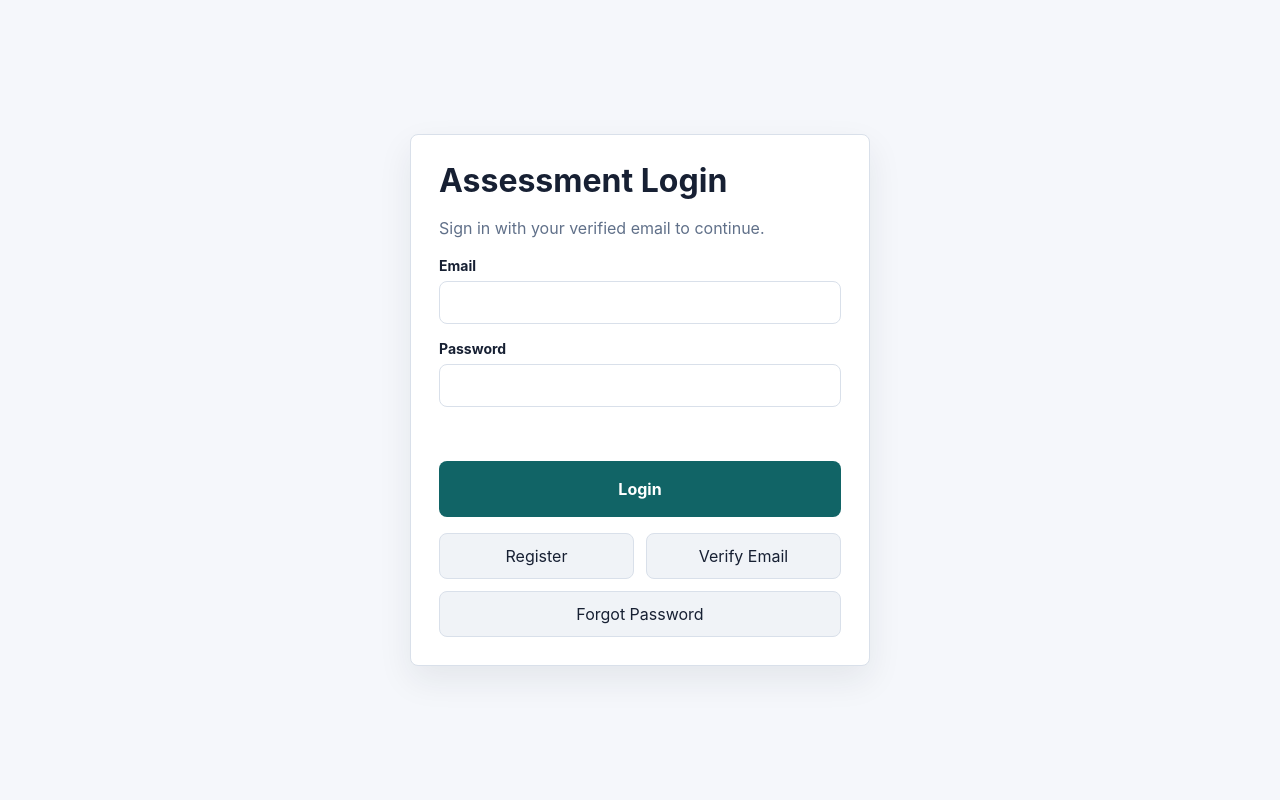
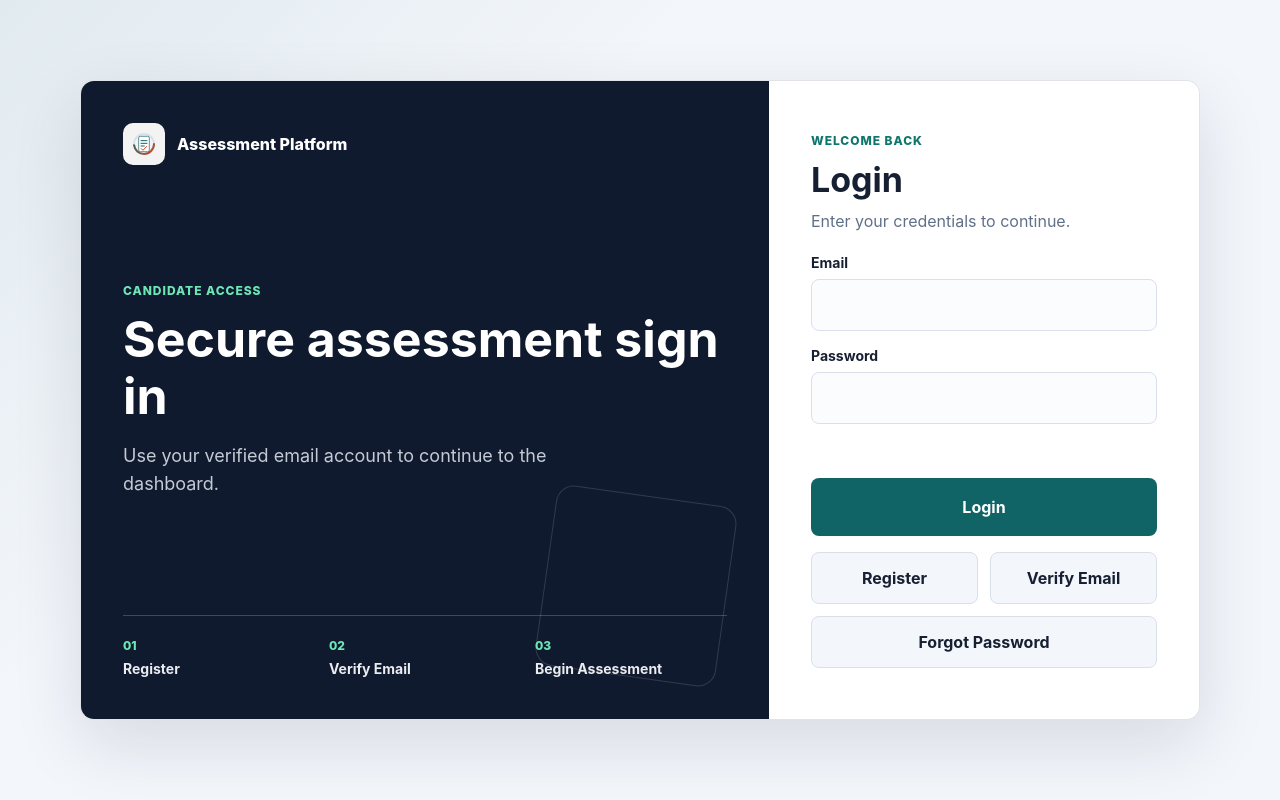
Before and after one commit to lubercypal/assessment, a PHP site: page /login in a window 1280 px wide. Run offline with PHP 8.4, Linux system fonts and the light colour scheme.

Commit message:
new login look

```diff
--- a/assets/css/app.css
+++ b/assets/css/app.css
@@ -59,6 +59,174 @@ a {
     border-radius: 8px;
     box-shadow: var(--shadow);
     padding: 28px;
+}
+
+.login-page {
+    place-items: center;
+    padding: 34px 18px;
+    background:
+        linear-gradient(135deg, rgba(17, 100, 102, 0.08), transparent 34%),
+        #f3f6fb;
+}
+
+.login-shell {
+    width: min(1120px, 100%);
+    min-height: 640px;
+    display: grid;
+    grid-template-columns: minmax(0, 1fr) minmax(390px, 430px);
+    border: 1px solid rgba(145, 158, 177, 0.28);
+    border-radius: 14px;
+    overflow: hidden;
+    background: white;
+    box-shadow: 0 24px 70px rgba(15, 23, 42, 0.12);
+}
+
+.login-brand-panel {
+    position: relative;
+    display: flex;
+    flex-direction: column;
+    justify-content: space-between;
+    gap: 34px;
+    padding: 42px;
+    background: #101a2e;
+    color: white;
+}
+
+.login-brand-panel::after {
+    content: "";
+    position: absolute;
+    inset: auto 42px 42px auto;
+    width: 180px;
+    height: 180px;
+    border: 1px solid rgba(255, 255, 255, 0.14);
+    border-radius: 18px;
+    transform: rotate(8deg);
+    pointer-events: none;
+}
+
+.login-brand-lockup {
+    display: inline-flex;
+    align-items: center;
+    gap: 12px;
+    font-weight: 800;
+    letter-spacing: 0;
+}
+
+.login-brand-lockup img {
+    width: 42px;
+    height: 42px;
+    border-radius: 10px;
+    background: rgba(255, 255, 255, 0.95);
+    padding: 6px;
+}
+
+.login-eyebrow {
+    margin: 0 0 10px;
+    color: #0f766e;
+    font-size: 12px;
+    font-weight: 850;
+    letter-spacing: 0.08em;
+    text-transform: uppercase;
+}
+
+.login-brand-panel .login-eyebrow {
+    color: #6ee7b7;
+}
+
+.login-brand-panel h1 {
+    max-width: 650px;
+    margin-bottom: 16px;
+    color: white;
+    font-size: 50px;
+    letter-spacing: 0;
+}
+
+.login-lead {
+    max-width: 520px;
+    margin: 0;
+    color: rgba(226, 232, 240, 0.86);
+    font-size: 18px;
+}
+
+.login-status-grid {
+    position: relative;
+    z-index: 1;
+    display: grid;
+    grid-template-columns: repeat(3, minmax(0, 1fr));
+    gap: 14px;
+    padding-top: 22px;
+    border-top: 1px solid rgba(226, 232, 240, 0.22);
+}
+
+.login-status-grid div {
+    display: grid;
+    gap: 7px;
+}
+
+.login-status-grid span {
+    color: #6ee7b7;
+    font-size: 12px;
+    font-weight: 850;
+}
+
+.login-status-grid strong {
+    color: rgba(248, 250, 252, 0.94);
+    font-size: 14px;
+}
+
+.login-card {
+    display: flex;
+    flex-direction: column;
+    justify-content: center;
+    border: 0;
+    border-radius: 0;
+    box-shadow: none;
+    padding: 42px;
+}
+
+.login-card__header {
+    margin-bottom: 20px;
+}
+
+.login-card h2 {
+    margin: 0 0 10px;
+    font-size: 34px;
+    line-height: 1.15;
+}
+
+.login-card__header p:not(.login-eyebrow) {
+    margin: 0;
+}
+
+.login-card .field {
+    gap: 8px;
+}
+
+.login-card input {
+    min-height: 52px;
+    background: #fbfcfe;
+}
+
+.login-card .action-wide {
+    min-height: 58px;
+}
+
+.login-card .auth-links-grid {
+    gap: 12px;
+}
+
+.login-card .action-link.secondary {
+    min-height: 52px;
+    background: #f3f6fa;
+    border-color: #d8e0ea;
+    color: #172033;
+    font-weight: 650;
+}
+
+.login-card .action-link.secondary:hover {
+    background: #eef7f6;
+    border-color: rgba(15, 118, 110, 0.45);
+    color: #0b4748;
 }
 
 .loader-overlay {
--- a/login.php
+++ b/login.php
@@ -8,7 +8,7 @@
     <link rel="icon" href="assets/img/assessment-loader.svg" type="image/svg+xml">
     <link rel="stylesheet" href="assets/css/app.css">
 </head>
-<body class="auth-page">
+<body class="auth-page login-page">
     <div id="globalLoader" class="loader-overlay hidden" aria-live="polite" aria-busy="true">
         <div class="loader-card">
             <img src="assets/img/assessment-loader.svg" alt="Loading">
@@ -16,9 +16,39 @@
             <div class="loader-subtext">Please wait.</div>
         </div>
     </div>
-    <main class="auth-shell panel">
-        <h1>Assessment Login</h1>
-        <p>Sign in with your verified email to continue.</p>
+    <main class="login-shell" aria-label="Assessment login">
+        <section class="login-brand-panel">
+            <div class="login-brand-lockup">
+                <img src="assets/img/assessment-loader.svg" alt="" aria-hidden="true">
+                <span>Assessment Platform</span>
+            </div>
+            <div>
+                <p class="login-eyebrow">Candidate Access</p>
+                <h1>Secure assessment sign in</h1>
+                <p class="login-lead">Use your verified email account to continue to the dashboard.</p>
+            </div>
+            <div class="login-status-grid" aria-label="Assessment access steps">
+                <div>
+                    <span>01</span>
+                    <strong>Register</strong>
+                </div>
+                <div>
+                    <span>02</span>
+                    <strong>Verify Email</strong>
+                </div>
+                <div>
+                    <span>03</span>
+                    <strong>Begin Assessment</strong>
+                </div>
+            </div>
+        </section>
+
+        <section class="login-card panel">
+            <div class="login-card__header">
+                <p class="login-eyebrow">Welcome Back</p>
+                <h2>Login</h2>
+                <p>Enter your credentials to continue.</p>
+            </div>
             <form id="loginForm" class="stack">
                 <label class="field"><span>Email</span><input type="email" name="email" required autocomplete="email"></label>
                 <label class="field"><span>Password</span><input type="password" name="password" required autocomplete="current-password"></label>
@@ -33,6 +63,7 @@
                     <a href="forgot-password" class="action-link secondary">Forgot Password</a>
                 </div>
             </form>
+        </section>
     </main>
     <script src="assets/js/api.js"></script>
     <script src="assets/js/auth.js"></script>
```
Also changed, not shown: other parts of assets/css/app.css (+59 -0 lines), storage/imports/question_bank_sample_pasted_questions.csv (added), 2 other files. Lines whose indentation alone changed are shown as unchanged.
